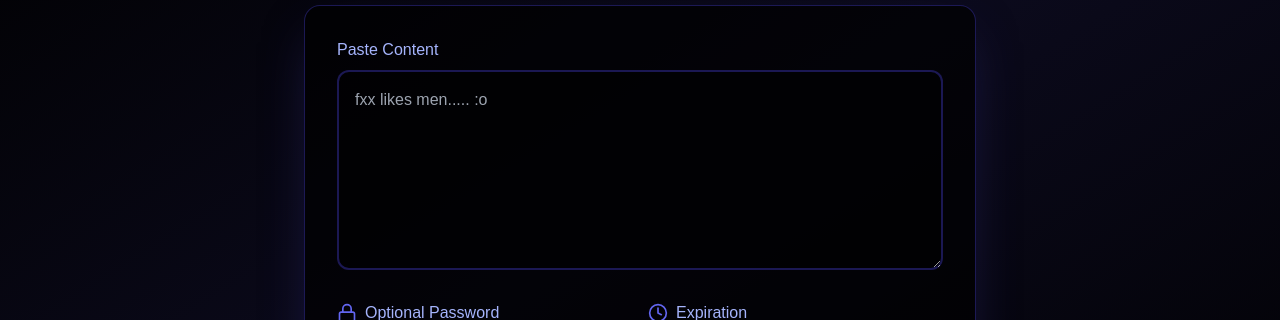
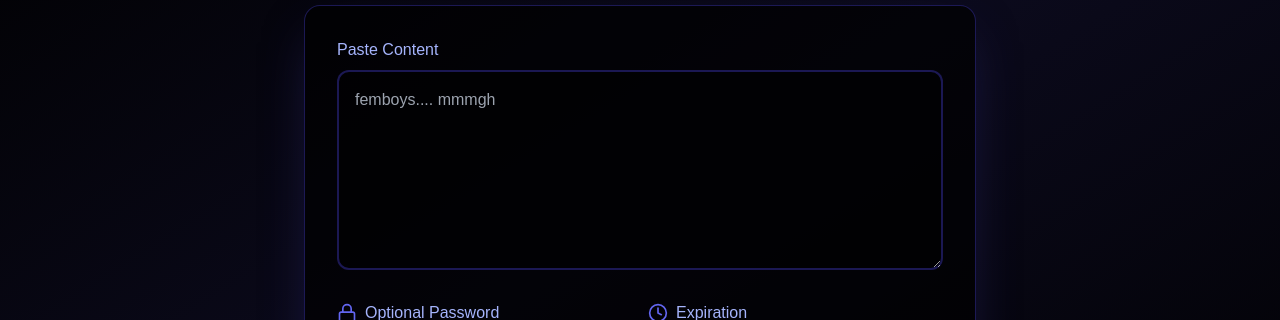
Before and after one commit to Team-Tritan/Tritan-Pastes, a Next.js app in the folder frontend/: page / in a window 1280 px wide. Shown: the part 190-510 px from the top of the page. Built offline with nearby package versions, Linux system fonts and the light colour scheme.

Commit message:
no harassing fxx anymore

```diff
--- a/frontend/app/page.tsx
+++ b/frontend/app/page.tsx
@@ -99,7 +99,7 @@ export default function PastebinLanding() {
                 className="w-full min-h-[200px] bg-black/40 border-2 border-indigo-800/50 text-indigo-200
                 rounded-xl p-4 focus:outline-none focus:ring-2 focus:ring-indigo-500
                 transition duration-300 group-hover:border-indigo-600"
-                placeholder="fxx likes men..... :o"
+                placeholder="femboys.... mmmgh"
                 required
               />
               <div className="absolute inset-0 -z-10 bg-gradient-to-br from-indigo-900/10 to-black/10 rounded-xl opacity-0 group-hover:opacity-100 transition-opacity duration-300" />
```
